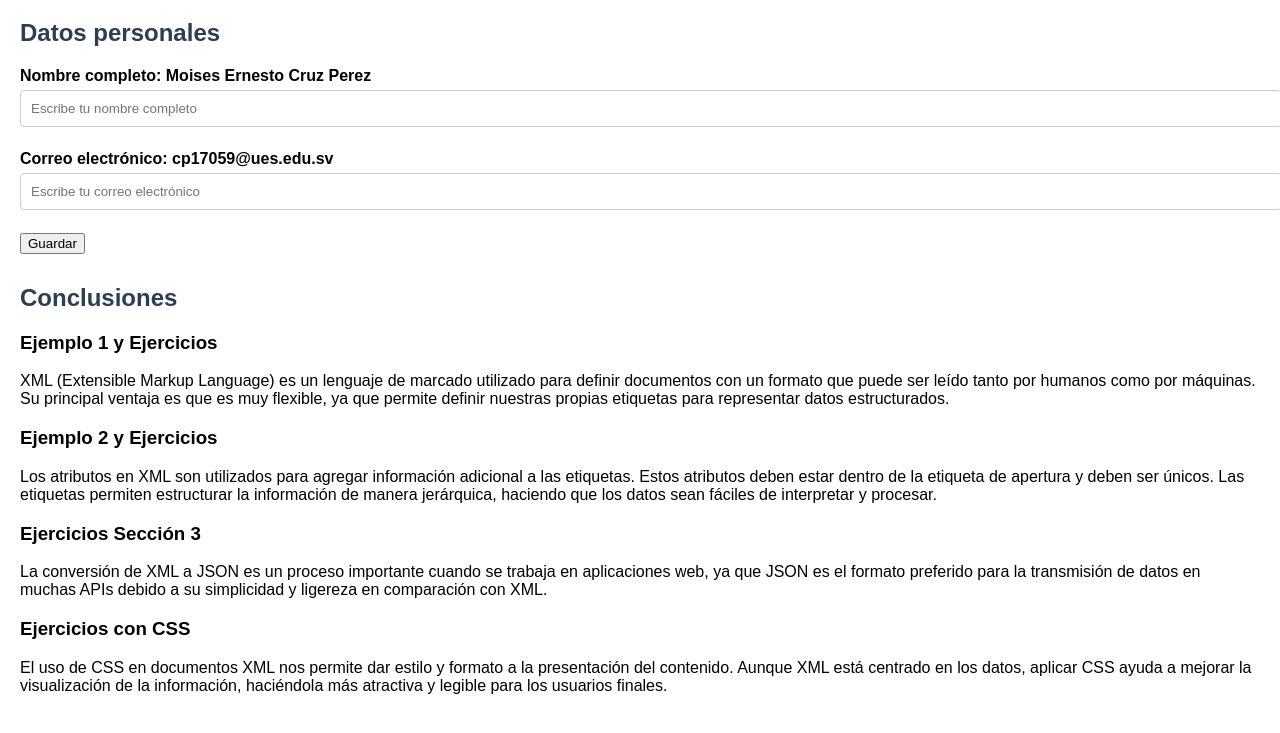
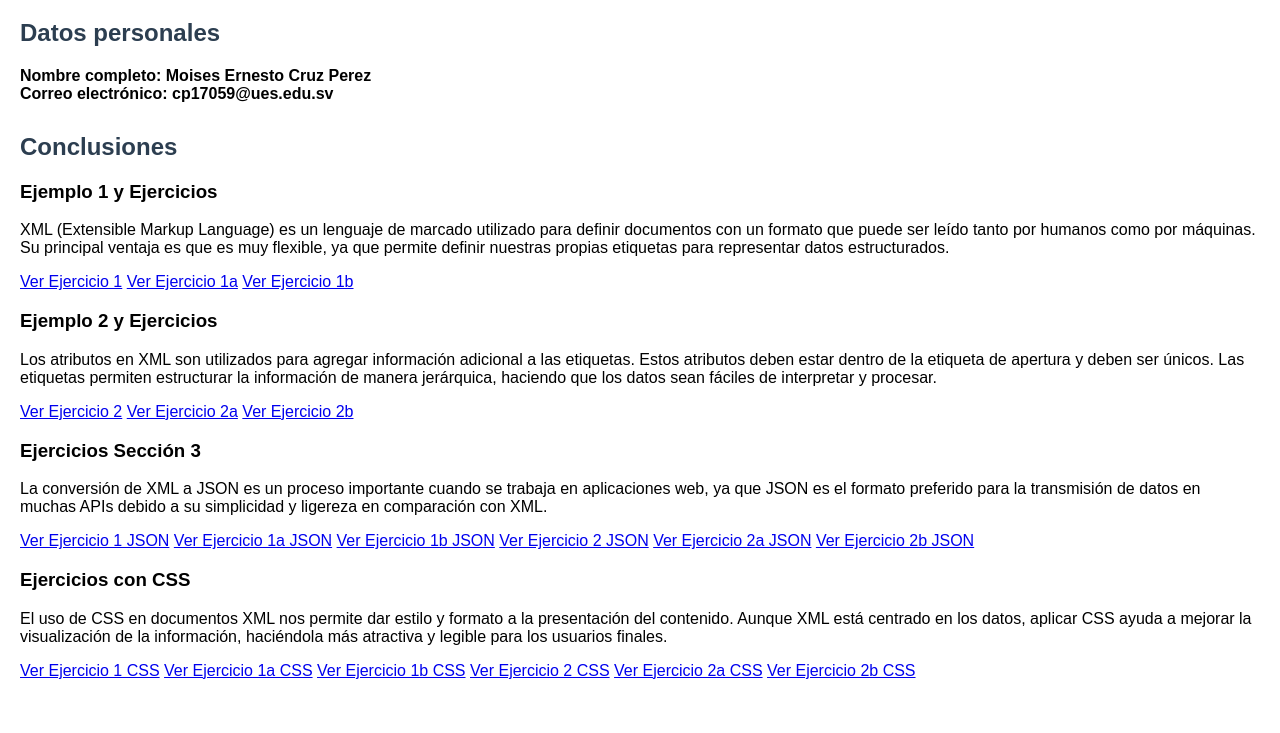
Before and after one commit to Vipersito/Guia31CP17059, a plain HTML site: page index.html in a window 1280 px wide. Shown: the part 61-794 px from the top of the page. Drawn offline with Linux system fonts and the light colour scheme.

Commit message:
Updated index.html

```diff
--- a/index.html
+++ b/index.html
@@ -36,12 +36,9 @@
         <h2>Datos personales</h2>
         <form>
             <label for="nombre">Nombre completo: Moises Ernesto Cruz Perez</label><br>
-            <input type="text" id="nombre" name="nombre" placeholder="Escribe tu nombre completo"><br><br>
 
             <label for="correo">Correo electrónico: cp17059@ues.edu.sv</label><br>
-            <input type="text" id="correo" name="correo" placeholder="Escribe tu correo electrónico"><br><br>
 
-            <input type="submit" value="Guardar">
         </form>
     </div>
 
@@ -53,24 +50,48 @@
         <div class="subsection">
             <h3>Ejemplo 1 y Ejercicios</h3>
             <p>XML (Extensible Markup Language) es un lenguaje de marcado utilizado para definir documentos con un formato que puede ser leído tanto por humanos como por máquinas. Su principal ventaja es que es muy flexible, ya que permite definir nuestras propias etiquetas para representar datos estructurados.</p>
+        <p>
+            <a href="cp17059-ejercicio1.xml" target="_blank">Ver Ejercicio 1</a>
+            <a href="cp17059-ejercicio1a.xml" target="_blank">Ver Ejercicio 1a</a>
+            <a href="cp17059-ejercicio1b.xml" target="_blank">Ver Ejercicio 1b</a>
+
+        </p>
+
         </div>
 
         <!-- Conclusión del Ejemplo 2 y Ejercicios -->
         <div class="subsection">
             <h3>Ejemplo 2 y Ejercicios</h3>
             <p>Los atributos en XML son utilizados para agregar información adicional a las etiquetas. Estos atributos deben estar dentro de la etiqueta de apertura y deben ser únicos. Las etiquetas permiten estructurar la información de manera jerárquica, haciendo que los datos sean fáciles de interpretar y procesar.</p>
+            <a href="cp17059-ejercicio2.xml" target="_blank">Ver Ejercicio 2</a>
+            <a href="cp17059-ejercicio2a.xml" target="_blank">Ver Ejercicio 2a</a>
+            <a href="cp17059-ejercicio2b.xml" target="_blank">Ver Ejercicio 2b</a>
+
         </div>
 
         <!-- Conclusión de Ejercicios Sección 3 -->
         <div class="subsection">
             <h3>Ejercicios Sección 3</h3>
             <p>La conversión de XML a JSON es un proceso importante cuando se trabaja en aplicaciones web, ya que JSON es el formato preferido para la transmisión de datos en muchas APIs debido a su simplicidad y ligereza en comparación con XML.</p>
+            <a href="cp17059-ejercicio1.json" target="_blank">Ver Ejercicio 1 JSON</a>
+            <a href="cp17059-ejercicio1a.json" target="_blank">Ver Ejercicio 1a JSON</a>
+            <a href="cp17059-ejercicio1b.json" target="_blank">Ver Ejercicio 1b JSON</a>
+            <a href="cp17059-ejercicio2.json" target="_blank">Ver Ejercicio 2 JSON</a>
+            <a href="cp17059-ejercicio2a.json" target="_blank">Ver Ejercicio 2a JSON</a>
+            <a href="cp17059-ejercicio2b.json" target="_blank">Ver Ejercicio 2b JSON</a>
+
         </div>
 
         <!-- Conclusión de Ejercicios con CSS -->
         <div class="subsection">
             <h3>Ejercicios con CSS</h3>
             <p>El uso de CSS en documentos XML nos permite dar estilo y formato a la presentación del contenido. Aunque XML está centrado en los datos, aplicar CSS ayuda a mejorar la visualización de la información, haciéndola más atractiva y legible para los usuarios finales.</p>
+            <a href="cp17059-ejercicio1.css" target="_blank">Ver Ejercicio 1 CSS</a>
+            <a href="cp17059-ejercicio1a.css" target="_blank">Ver Ejercicio 1a CSS</a>
+            <a href="cp17059-ejercicio1b.css" target="_blank">Ver Ejercicio 1b CSS</a>
+            <a href="cp17059-ejercicio2.css" target="_blank">Ver Ejercicio 2 CSS</a>
+            <a href="cp17059-ejercicio2a.css" target="_blank">Ver Ejercicio 2a CSS</a>
+            <a href="cp17059-ejercicio2b.css" target="_blank">Ver Ejercicio 2b CSS</a>
         </div>
     </div>
 
```
